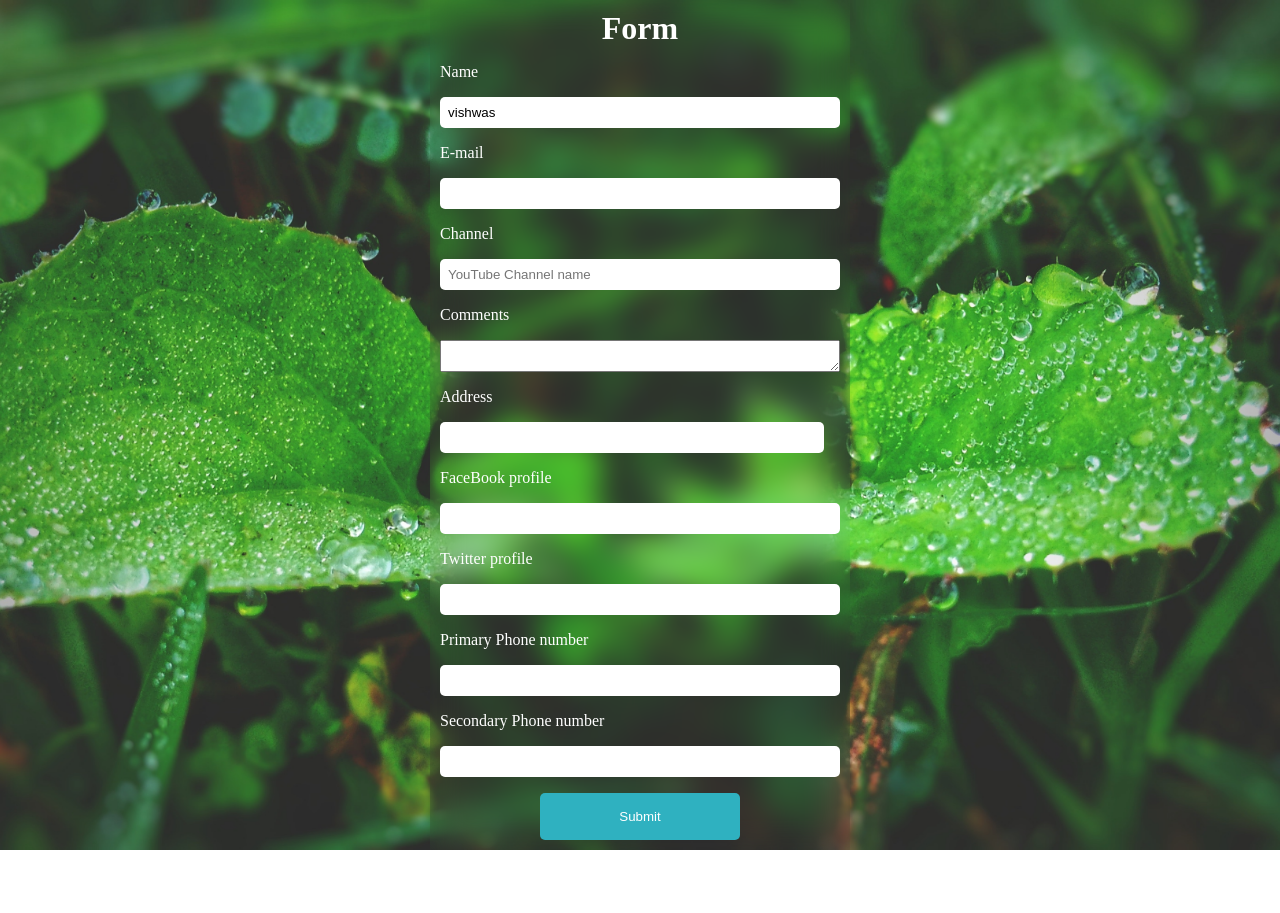
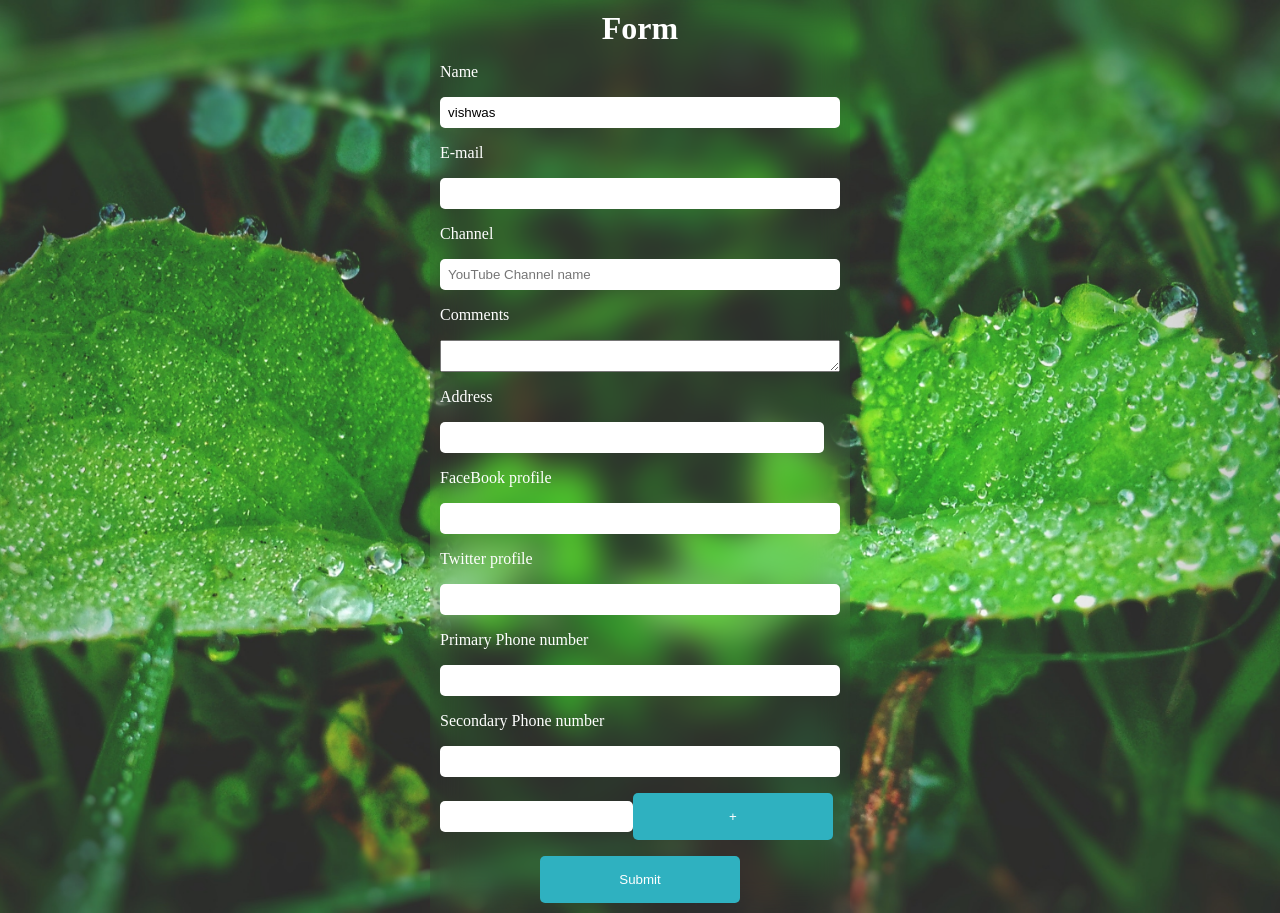
Before and after one commit to Alireza-hajizaki/Profissional-Form-With-Formik, a React (Create React App) app: page / in a window 1280 px wide. Before the commit the page ends 850 px from the top, so only its background shows below. Built offline with nearby package versions, Linux system fonts and the light colour scheme.

Commit message:
use FastField & FirldArray

```diff
--- a/src/components/FormikForm.jsx
+++ b/src/components/FormikForm.jsx
@@ -1,5 +1,5 @@
 import * as Yup from "yup";
-import { Formik, Form, Field, ErrorMessage } from "formik";
+import { Formik, Form, Field, ErrorMessage , FieldArray , FastField } from "formik";
 import TextError from "./TextError";
 
 const initialValues = {
@@ -12,7 +12,8 @@
     facebook: "",
     twitter: "",
   },
-  phoneNumber: ["", ""],
+  phoneNumbers: ["", ""],
+  phNumbers: [''],
 };
 
 const onSubmit = (values) => {
@@ -40,6 +41,7 @@
             <Field type="text" id="naem" name="name" />
             <ErrorMessage name="name" component={TextError} />
           </div>
+
           <div className="form-control">
             <label htmlFor="channel">E-mail</label>
             <Field type="email" id="email" name="email" />
@@ -47,6 +49,7 @@
               {(errorMsg) => <div className="error">{errorMsg}</div>}
             </ErrorMessage>
           </div>
+
           <div className="form-control">
             <label htmlFor="channel">Channel</label>
             <Field
@@ -59,14 +62,16 @@
               {(errorMsg) => <div className="error">{errorMsg}</div>}
             </ErrorMessage>
           </div>
+
           <div className="form-control">
             <label htmlFor="name">Comments</label>
             <Field as="textarea" id="comments" name="comments" />
           </div>
+
           <div className="form-control">
             <label htmlFor="address">Address</label>
             {/* field Revisited */}
-            <Field id="address" name="address">
+            <FastField id="address" name="address">
               {(props) => {
                 const { field, form, meta } = props;
                 return (
@@ -78,8 +83,9 @@
                   </div>
                 );
               }}
-            </Field>
+            </FastField>
           </div>
+
           <div className="form-control">
             <label>FaceBook profile</label>
             <Field type="text" id="facebook" name="social.facebook" />
@@ -90,11 +96,33 @@
           </div>
           <div className="form-control">
             <label>Primary Phone number</label>
-            <Field type="text" id="primaryPh" name="phoneNumber[0]" />
+            <Field type="text" id="primaryPh" name="phoneNumbers[0]" />
           </div>
           <div className="form-control">
             <label>Secondary Phone number</label>
-            <Field type="text" id="secondaryPh" name="phoneNumber[1]" />
+            <Field type="text" id="secondaryPh" name="phoneNumbers[1]" />
+          </div>
+          <div className="form-control">
+            <FieldArray name="phNumbers">
+              {fieldArrayProps => {
+                const {push,remove,form} = fieldArrayProps;
+                const {values} = form;
+                const {phNumbers} = values;
+                return(
+                  <div>
+                    {phNumbers.map((phNumber,index) => (
+                    <div key={index}>
+                      <Field name={`phNumbers[${index}]`}/>
+                      {index > 0 &&
+                      <button type="button" onClick={() => remove(index)}>-</button>
+                      }
+                      <button type="button" onClick={() =>push('')}>+</button>
+                    </div>
+                    ))}
+                  </div>
+                )
+              }}
+            </FieldArray>
           </div>
 
           <button type="submit">Submit</button>
```
